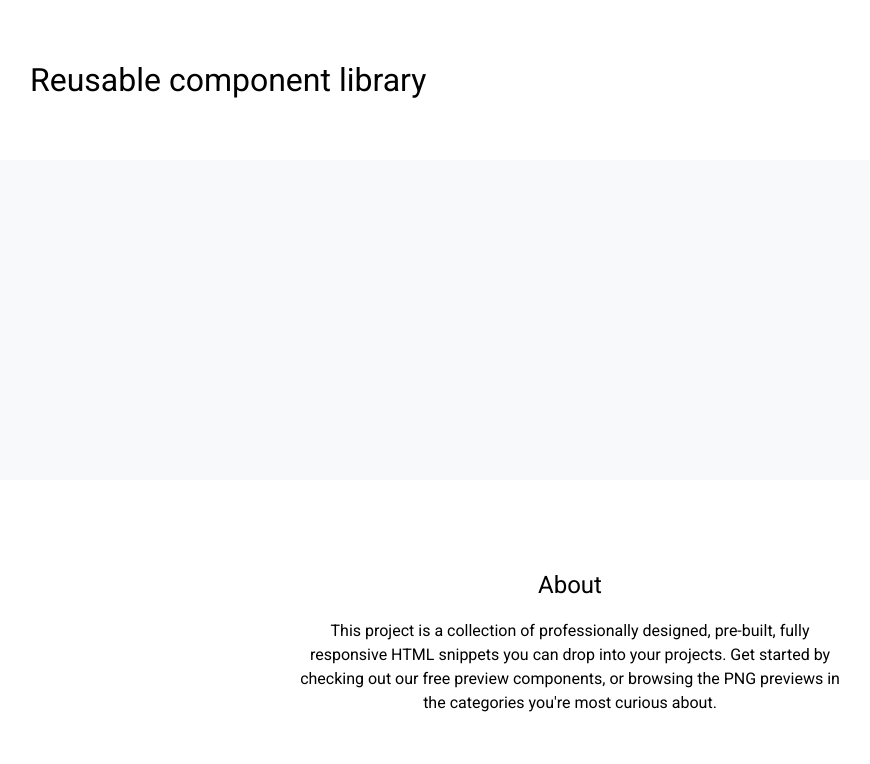
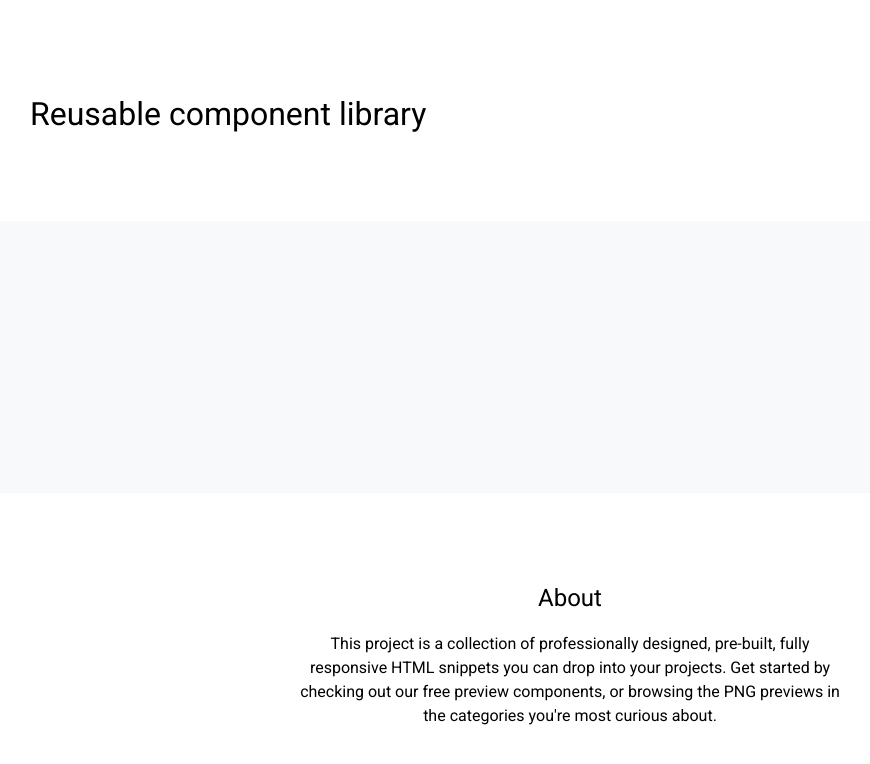
Before and after one commit to js-tasks-ru/htmlcss-20211021_zh-zhyrov, a website: page index.html in a window 1280 px wide. Shown: the whole page, without its empty margins (70-940 px from the left). Drawn offline with Linux system fonts and the light colour scheme.

Commit message:
Fix general styles

```diff
--- a/assets/css/main.css
+++ b/assets/css/main.css
@@ -34,22 +34,12 @@ body {
     height: 100%;
 }
 
+main {
+    flex-grow: 1;
+}
+
 .container {
     margin: 0 auto;
     max-width: 1120px;
     padding: 0 20px;
 }
-
-.vertically-centered {
-    display: flex;
-    flex-direction: row;
-    align-items: center;
-    height: 100%;
-}
-
-.horizontally-centered {
-    display: flex;
-    flex-direction: column;
-    align-items: center;
-    width: 100%;
-}
--- a/components/content/index.css
+++ b/components/content/index.css
@@ -1,4 +1,4 @@
 .content {
   background-color: var(--grey-1);
-  flex-grow: 1;
+  padding: 68px 0 204px;
 }
--- a/components/footer/index.css
+++ b/components/footer/index.css
@@ -1,5 +1,4 @@
 .footer {
-  min-height: 20rem;
   padding: 72px 0;
   background-color: var(--white);
   text-align: center;
--- a/components/header/index.css
+++ b/components/header/index.css
@@ -1,5 +1,7 @@
 .header {
-  height: 10rem;
+  height: 240px;
+  padding-top: 96px;
+  padding-bottom: 77px;
   background-color: var( --white );
 }
 
```
